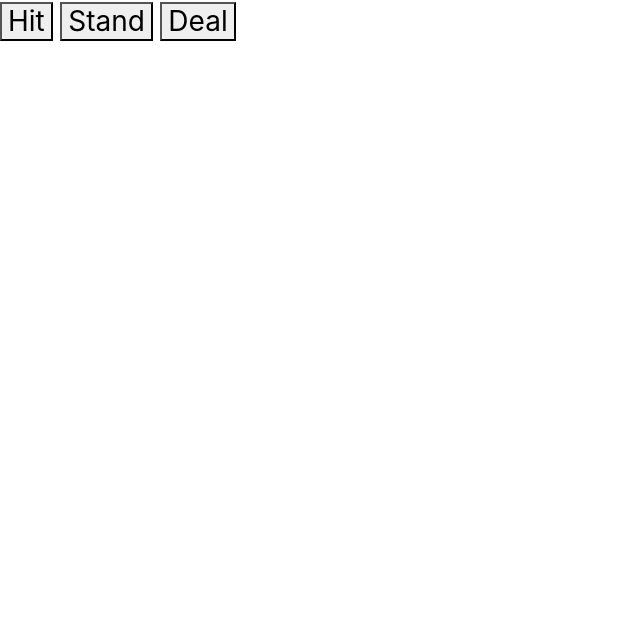
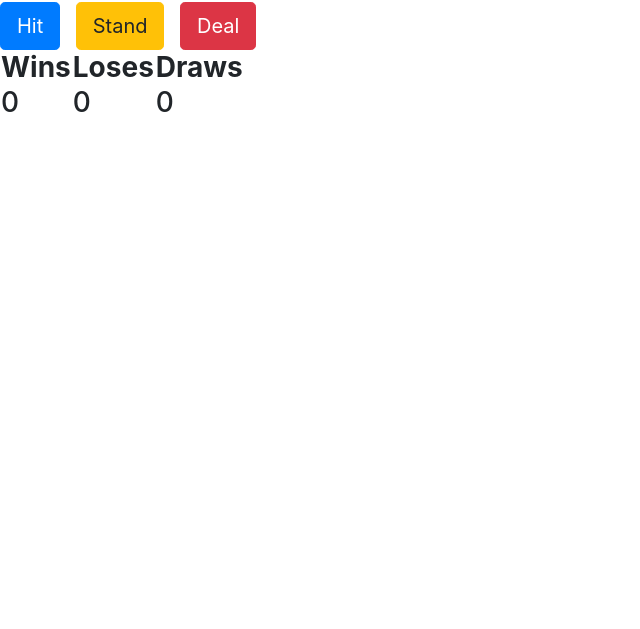
Before and after one commit to KostaLaz/Black-Jack, a plain HTML site: page index.html in a window 1280 px wide. Shown: the part 171-800 px from the top of the page, without its empty margins (0-640 px from the left). Drawn offline with nearby package versions, Linux system fonts and the light colour scheme.

Commit message:
Update html

```diff
--- a/index.html
+++ b/index.html
@@ -21,10 +21,25 @@
             </div>
             <div class="flex-black-jack-row-2">
                 <div>
-                    <button>Hit</button>
-                    <button>Stand</button>
-                    <button>Deal</button>
+                    <button class="btn btn-primary btn-lg mr-2" id="hit-btn">Hit</button>
+                    <button class="btn btn-warning btn-lg mr-2" id="stand-btn">Stand</button>
+                    <button class="btn btn-danger btn-lg mr-2" id="deal-btn">Deal</button>
                 </div>
+            </div>
+            <div class="black-jack-row-3">
+        <table>
+            <tr>
+                <th>Wins</th>
+                <th>Loses</th>
+                <th>Draws</th>
+            </tr>
+
+            <tr>
+                <td>0</td>
+                <td>0</td>
+                <td>0</td>
+            </tr>
+        </table>
             </div>
     </div>
 </body>
```
